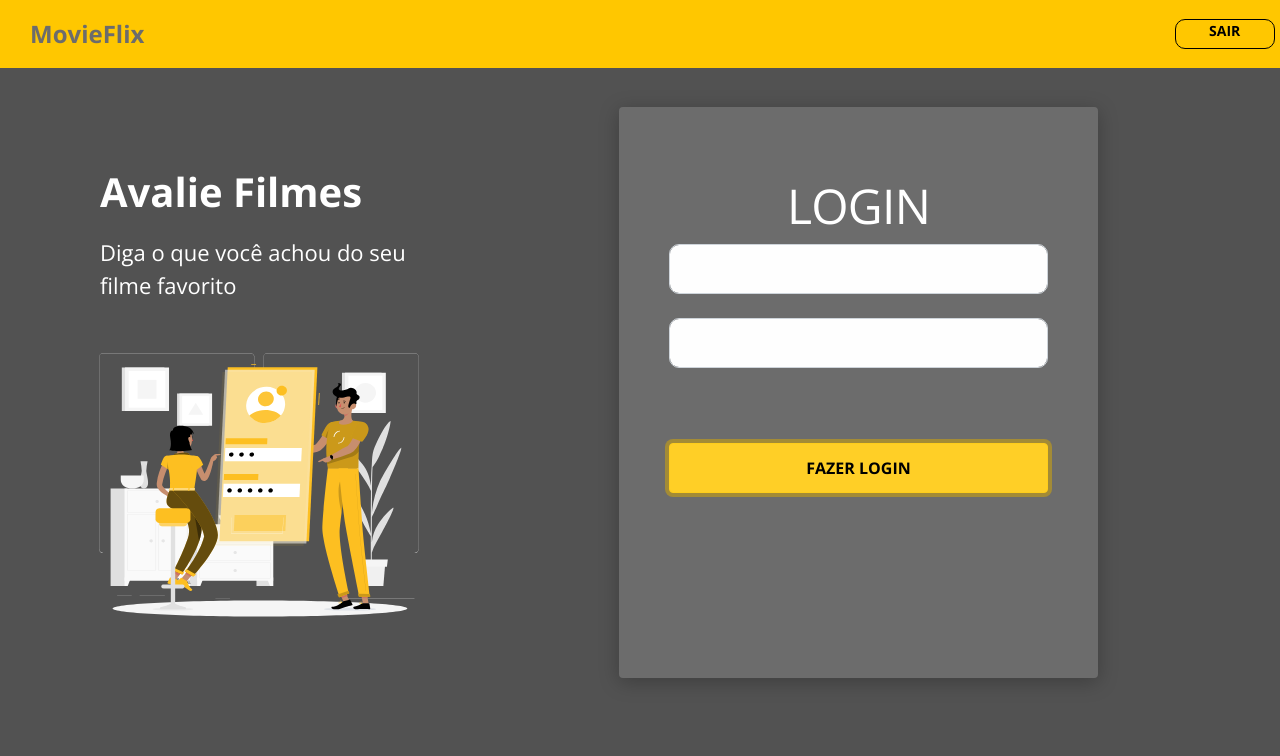
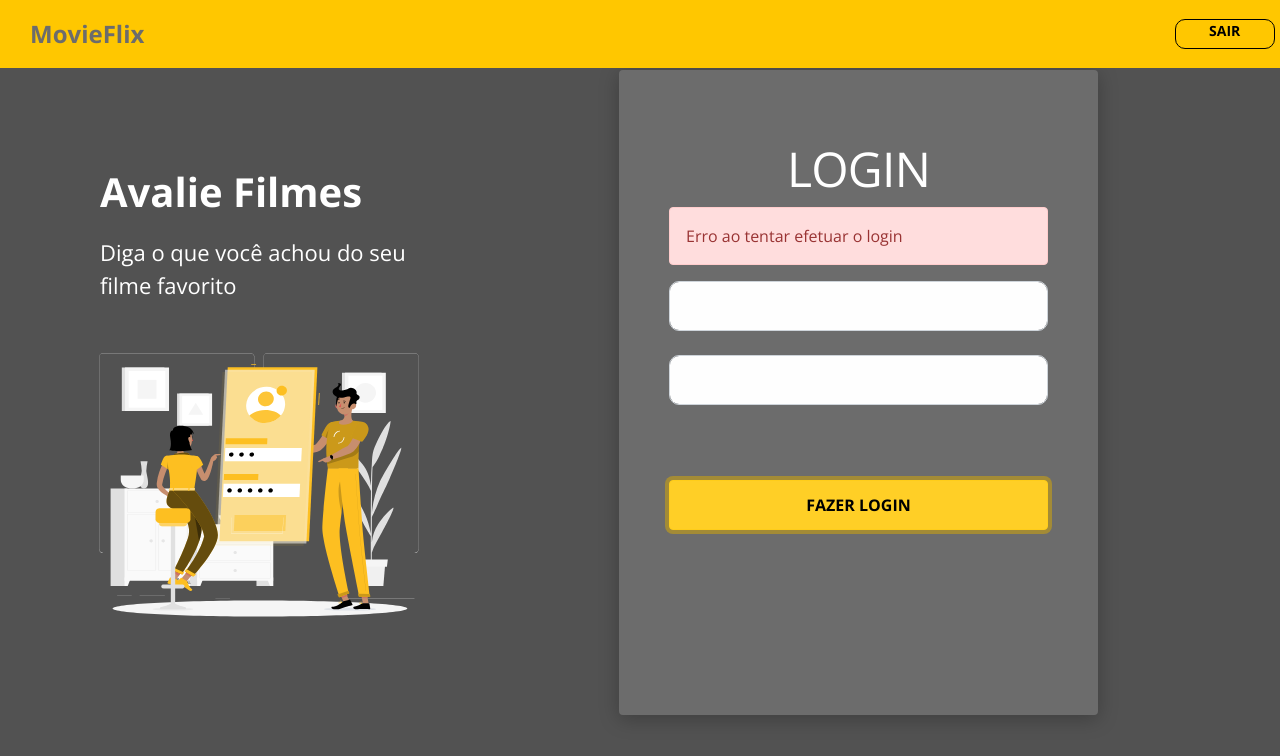
Before and after one commit to tiagogomes187/movieflix, a React (Create React App) app in the folder frontweb/: page / in a window 1280 px wide. Both pictures are taken after typing "name@example.com", "Sample123" into the empty fields and a click on the button "FAZER LOGIN". Shown: the top 756 px of the page. Built offline with nearby package versions, Linux system fonts and the light colour scheme; no server answers.

Commit message:
Manual error handlig

```diff
--- a/frontweb/src/pages/Home/Auth/Login/index.tsx
+++ b/frontweb/src/pages/Home/Auth/Login/index.tsx
@@ -1,4 +1,5 @@
 import ButtonIcon from 'components/ButtonIcon';
+import { useState } from 'react';
 import { useForm } from 'react-hook-form';
 import { requestBackendLogin } from 'util/requests';
 
@@ -10,20 +11,28 @@
 };
 
 const Login = () => {
+  const [hasError, setHasError] = useState(false);
   const { register, handleSubmit } = useForm<FormData>();
 
   const onSubmit = (formData: FormData) => {
     requestBackendLogin(formData)
       .then((response) => {
+        setHasError(false);
         console.log('SUCESSO!', response);
       })
       .catch((error) => {
+        setHasError(true);
         console.log('ERRO', error);
       });
   };
   return (
     <div className="base-card login-card">
       <h1>LOGIN</h1>
+      {hasError && (
+        <div className="alert alert-danger">
+          Erro ao tentar efetuar o login
+        </div>
+      )}
       <form onSubmit={handleSubmit(onSubmit)}>
         <div className="mb-4">
           <input
```
